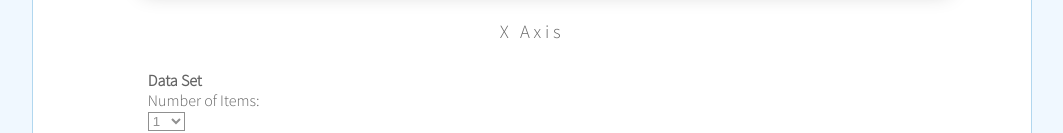
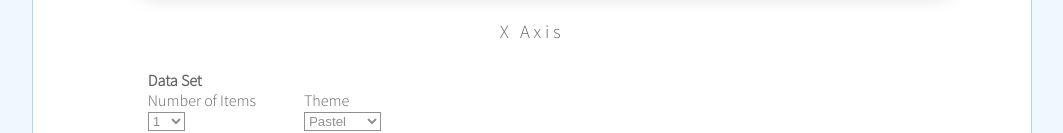
Before and after one commit to nsofianos/bar-chart, a website with bundled scripts: page public/bar-chart.html in a window 1280 px wide. Shown: the part 667-800 px from the top of the page, without its empty margins (108-1171 px from the left). Built offline with nearby package versions, Linux system fonts and the light colour scheme; a web font is replaced by a local one.

Commit message:
add option to change theme

```diff
--- a/public/bar-chart.html
+++ b/public/bar-chart.html
@@ -53,9 +53,11 @@
         </div>
         <h3 class="axis-label" id="xaxis-label">X Axis</h3>
         <div class="chart-options">
-          <div class="options-tab">
+          <div class="options-tab" id="data-options-tab">
             <h4>Data Set</h4>
-            <label for="fitems">Number of Items:</label>
+            <div class="data-options">
+              <div class="data-option">
+                <label for="fitems">Number of Items</label>
                 <select name="fitems" id="fitems">
                   <option value="1">1</option>
                   <option value="2">2</option>
@@ -68,6 +70,16 @@
                   <option value="9">9</option>
                   <option value="10">10</option>
                 </select>
+              </div>
+              <div class="data-option">
+                <label for="ftheme">Theme</label>
+                <select name="ftheme" id="ftheme">
+                  <option value="1">Pastel</option>
+                  <option value="2">Business</option>
+                  <option value="3">Quirky</option>
+                </select>
+              </div>
+            </div>
           </div>
           <div class="options-tab">
             <h4>Item Details</h4>
--- a/public/main.css
+++ b/public/main.css
@@ -187,6 +187,13 @@ section {
   margin-right: 0.5em;
 }
 
+.data-options {
+  display: flex;
+}
+.data-option {
+  margin-right: 3em;
+}
+
 #item-options-tab {
   display: flex;
   flex-wrap: wrap;
```
Lines whose indentation alone changed are shown as unchanged.
